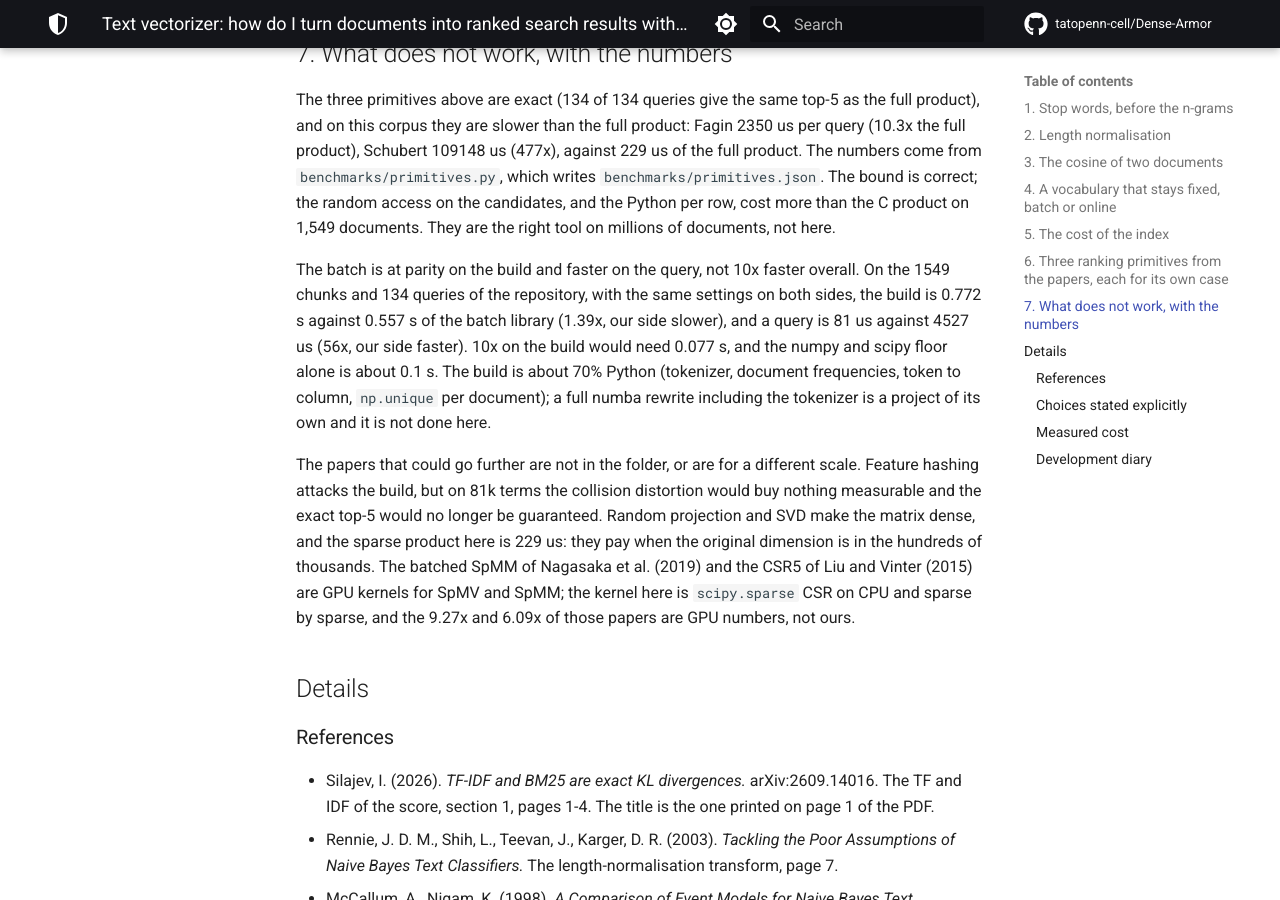
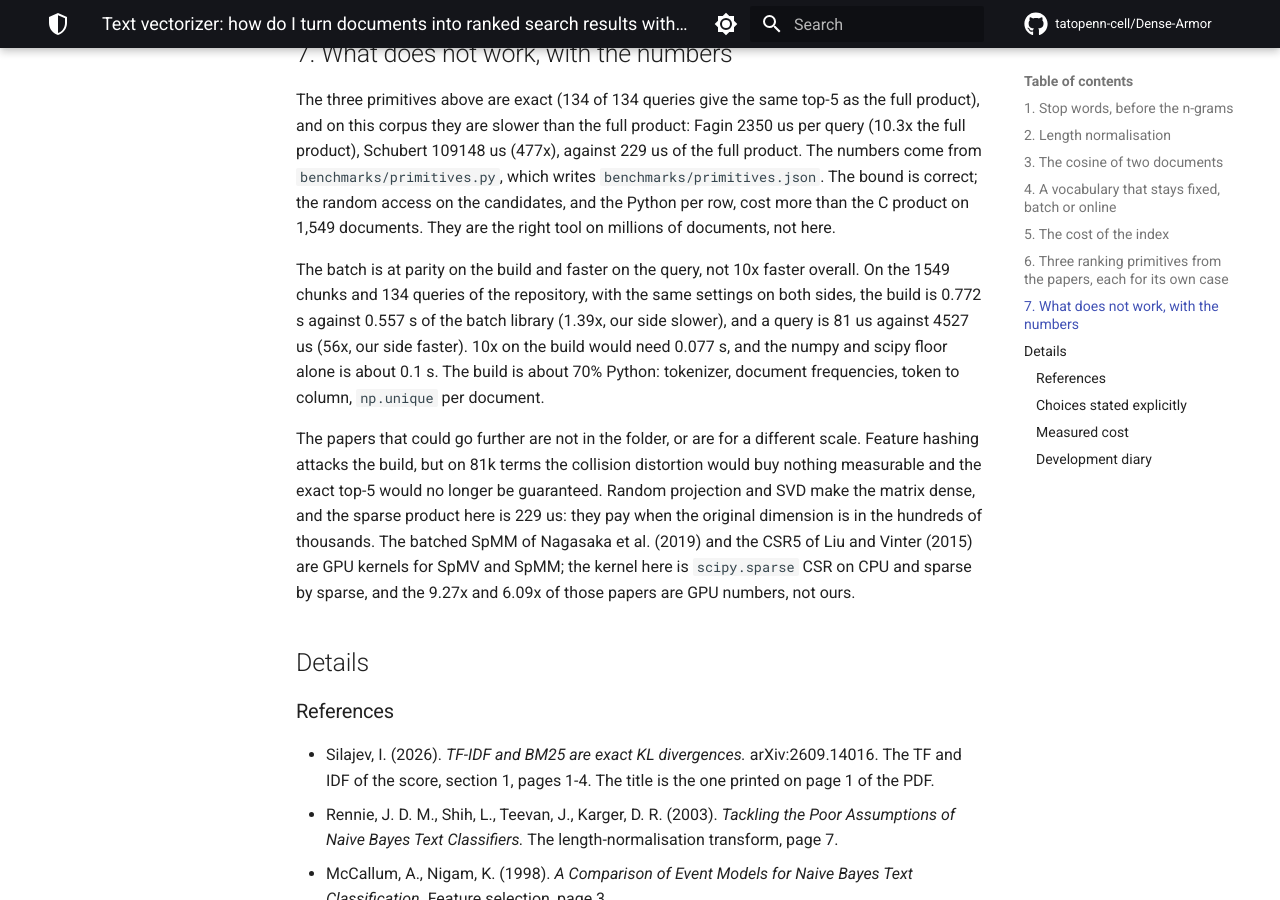
Before and after one commit to tatopenn-cell/Dense-Armor, an MkDocs documentation site: the page built from docs/preprocessing/text_vectorizer.md, in a window 1280 px wide and 900 px high, scrolled down 4089 px. Built offline with MkDocs 1.6.1 and Material for MkDocs 9.7.7, drawn with Linux system fonts in a browser that asks for light colours; comment, search, counter and statistics services are not loaded; some of the changed text lies outside the part shown.

Commit message:
taskT1: rule 12 and rule 17, the narrative and the unverified section
- section 7 no longer carries the engineer narrative: the numba
  estimate moved to the Development diary, where rule 12 puts it
- the Development diary also says that Fagin 2001 is not on arXiv
  and not in the folder, so the section number is not verified
  against the PDF, and that Uhlmann 1991 is bibliographic only
- the docstring of top_k_threshold says the same, as rule 17 asks
- ruff 0, doctest 9 passed, mkdocs strict 0

```diff
--- a/docs/preprocessing/text_vectorizer.md
+++ b/docs/preprocessing/text_vectorizer.md
@@ -153,7 +153,7 @@
 
 The three primitives above are exact (134 of 134 queries give the same top-5 as the full product), and on this corpus they are slower than the full product: Fagin 2350 us per query (10.3x the full product), Schubert 109148 us (477x), against 229 us of the full product. The numbers come from `benchmarks/primitives.py`, which writes `benchmarks/primitives.json`. The bound is correct; the random access on the candidates, and the Python per row, cost more than the C product on 1,549 documents. They are the right tool on millions of documents, not here.
 
-The batch is at parity on the build and faster on the query, not 10x faster overall. On the 1549 chunks and 134 queries of the repository, with the same settings on both sides, the build is 0.772 s against 0.557 s of the batch library (1.39x, our side slower), and a query is 81 us against 4527 us (56x, our side faster). 10x on the build would need 0.077 s, and the numpy and scipy floor alone is about 0.1 s. The build is about 70% Python (tokenizer, document frequencies, token to column, `np.unique` per document); a full numba rewrite including the tokenizer is a project of its own and it is not done here.
+The batch is at parity on the build and faster on the query, not 10x faster overall. On the 1549 chunks and 134 queries of the repository, with the same settings on both sides, the build is 0.772 s against 0.557 s of the batch library (1.39x, our side slower), and a query is 81 us against 4527 us (56x, our side faster). 10x on the build would need 0.077 s, and the numpy and scipy floor alone is about 0.1 s. The build is about 70% Python: tokenizer, document frequencies, token to column, `np.unique` per document.
 
 The papers that could go further are not in the folder, or are for a different scale. Feature hashing attacks the build, but on 81k terms the collision distortion would buy nothing measurable and the exact top-5 would no longer be guaranteed. Random projection and SVD make the matrix dense, and the sparse product here is 229 us: they pay when the original dimension is in the hundreds of thousands. The batched SpMM of Nagasaka et al. (2019) and the CSR5 of Liu and Vinter (2015) are GPU kernels for SpMV and SpMM; the kernel here is `scipy.sparse` CSR on CPU and sparse by sparse, and the 9.27x and 6.09x of those papers are GPU numbers, not ours.
 
```
Also changed, not shown: other parts of docs/preprocessing/text_vectorizer.md (+2 -0 lines), 1 other file.
